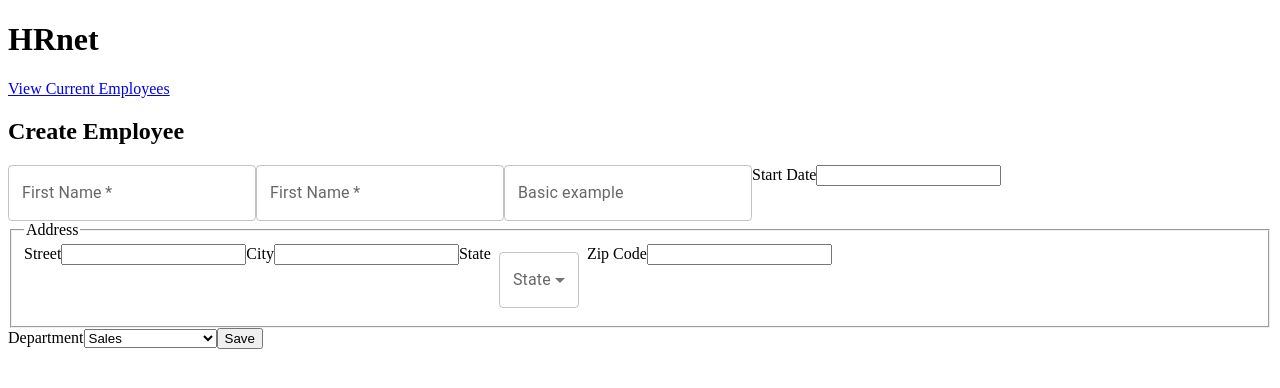
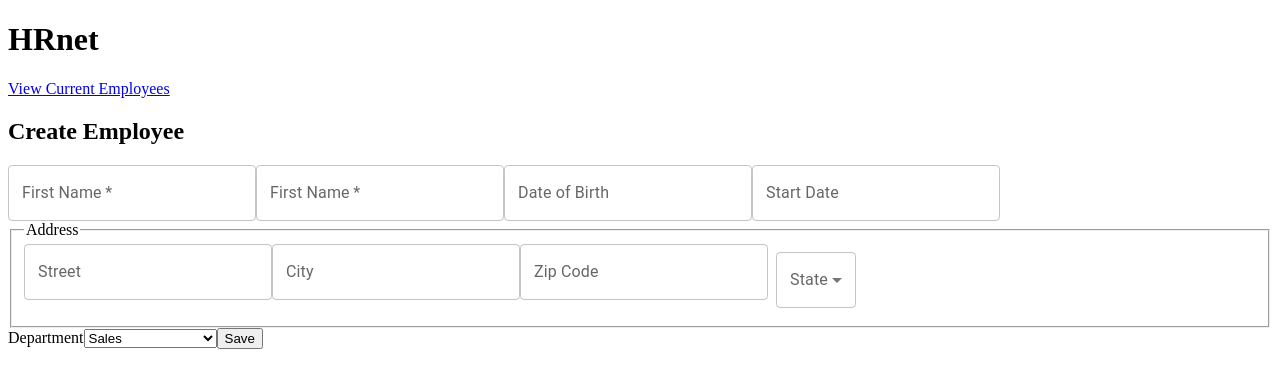
Before and after one commit to Matt-Fr/franck_matthieu_14_18102022, a React (Create React App) app: page / in a window 1280 px wide. Shown: the top 388 px of the page. Built offline with nearby package versions, Linux system fonts and the light colour scheme.

Commit message:
added all inputs

```diff
--- a/src/pages/Home.js
+++ b/src/pages/Home.js
@@ -6,7 +6,6 @@ import TextField from "@mui/material/TextField";
 import { AdapterDayjs } from "@mui/x-date-pickers/AdapterDayjs";
 import { LocalizationProvider } from "@mui/x-date-pickers/LocalizationProvider";
 import { DatePicker } from "@mui/x-date-pickers/DatePicker";
-import { makeStyles } from "@material-ui/styles";
 import InputLabel from "@mui/material/InputLabel";
 import MenuItem from "@mui/material/MenuItem";
 import FormControl from "@mui/material/FormControl";
@@ -17,15 +16,17 @@ const Home = () => {
   const dispatch = useDispatch();
   const [firstName, setFirstName] = useState("");
   const [lastName, setLastName] = useState("");
+  const [birthDate, setBirthDate] = useState(null);
   const [startDate, setStartDate] = useState(null);
   const [stateInput, setStateInput] = useState("");
+  const [street, setStreet] = useState("");
+  const [city, setCity] = useState("");
+  const [zipCode, setzipCode] = useState("");
 
   const handleSubmit = (e) => {
     e.preventDefault();
     dispatch(addEmployeeToList(newEmployee));
   };
-
-  console.log(stateInput);
 
   const newEmployee = {
     firstName,
@@ -44,15 +45,6 @@ const Home = () => {
         <Link to="/employees">View Current Employees</Link>
         <h2>Create Employee</h2>
         <form action="#" id="create-employee" onSubmit={handleSubmit}>
-          {/* <label htmlFor="first-name">First Name</label> */}
-          {/* <input
-            type="text"
-            id="first-name"
-            value={firstName}
-            onChange={(e) => setFirstName(e.target.value)}
-            required="required"
-          /> */}
-
           <TextField
             required="required"
             value={firstName}
@@ -61,14 +53,6 @@ const Home = () => {
             variant="outlined"
             onChange={(e) => setFirstName(e.target.value)}
           />
-
-          {/* <label htmlFor="last-name">Last Name</label> */}
-          {/* <input
-            type="text"
-            id="last-name"
-            value={lastName}
-            onChange={(e) => setLastName(e.target.value)}
-          /> */}
 
           <TextField
             required="required"
@@ -81,7 +65,18 @@ const Home = () => {
 
           <LocalizationProvider dateAdapter={AdapterDayjs}>
             <DatePicker
-              label="Basic example"
+              label="Date of Birth"
+              value={birthDate}
+              onChange={(newValue) => {
+                setBirthDate(newValue);
+              }}
+              renderInput={(params) => <TextField {...params} />}
+            />
+          </LocalizationProvider>
+
+          <LocalizationProvider dateAdapter={AdapterDayjs}>
+            <DatePicker
+              label="Start Date"
               value={startDate}
               onChange={(newValue) => {
                 setStartDate(newValue);
@@ -90,20 +85,29 @@ const Home = () => {
             />
           </LocalizationProvider>
 
-          <label htmlFor="start-date">Start Date</label>
-          <input id="start-date" type="text" />
-
           <fieldset className="address">
             <legend>Address</legend>
-
-            <label htmlFor="street">Street</label>
-            <input id="street" type="text" />
-
-            <label htmlFor="city">City</label>
-            <input id="city" type="text" />
-
-            <label htmlFor="state">State</label>
-
+            <TextField
+              value={street}
+              id="outlined-required"
+              label="Street"
+              variant="outlined"
+              onChange={(e) => setStreet(e.target.value)}
+            />
+            <TextField
+              value={city}
+              id="outlined-required"
+              label="City"
+              variant="outlined"
+              onChange={(e) => setCity(e.target.value)}
+            />
+            <TextField
+              value={zipCode}
+              id="outlined-required"
+              label="Zip Code"
+              variant="outlined"
+              onChange={(e) => setzipCode(e.target.value)}
+            />
             <FormControl sx={{ m: 1, minWidth: 80 }}>
               <InputLabel id="demo-simple-select-autowidth-label">
                 State
@@ -124,9 +128,6 @@ const Home = () => {
                 })}
               </Select>
             </FormControl>
-
-            <label htmlFor="zip-code">Zip Code</label>
-            <input id="zip-code" type="number" />
           </fieldset>
 
           <label htmlFor="department">Department</label>
```
